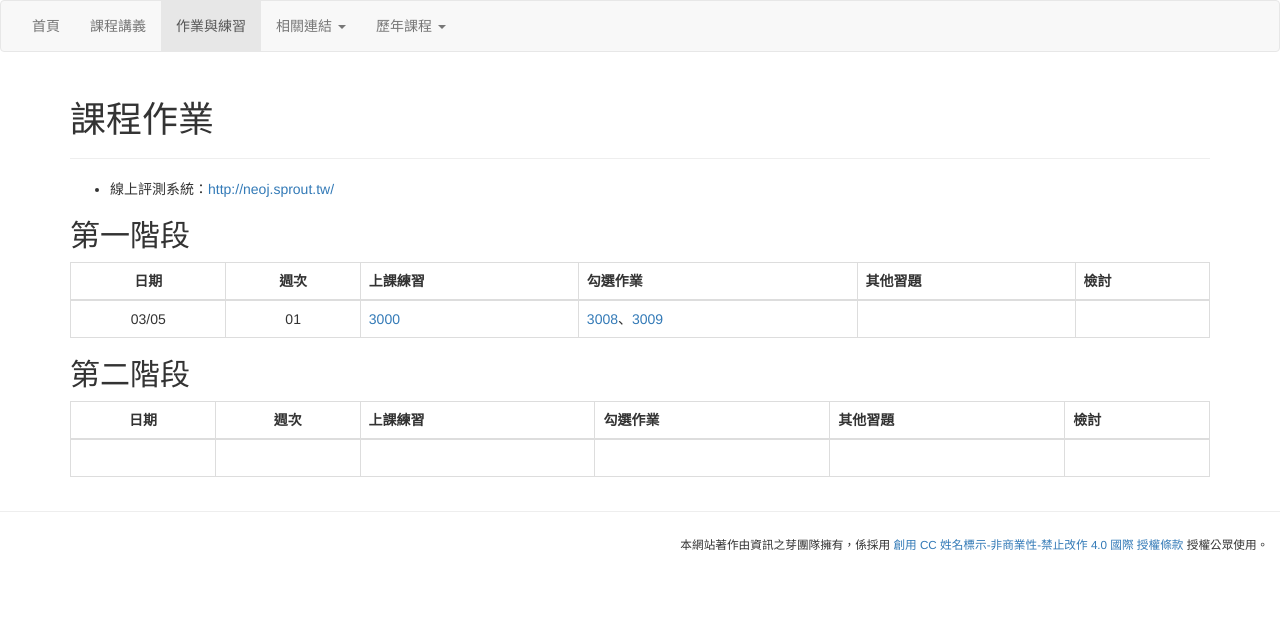
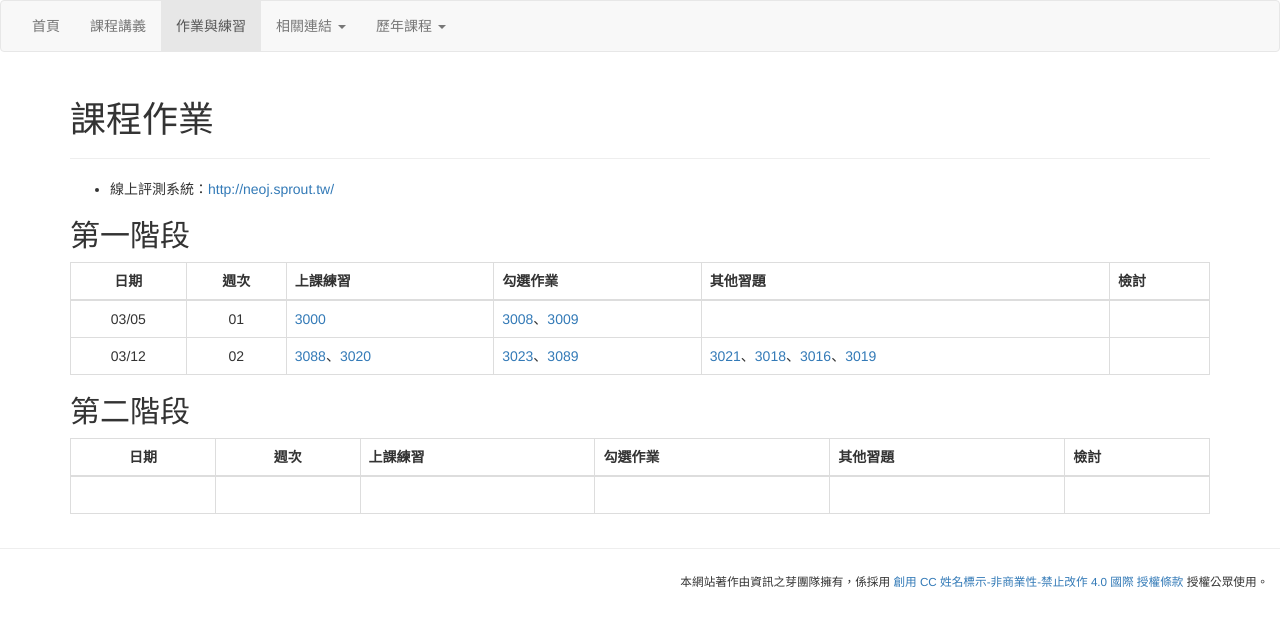
Before and after one commit to tw-csie-sprout/py2023, a Jekyll site: the page built from homework.md, in a window 1280 px wide. Shown: the top 627 px of the page. Built offline with Jekyll 4.4.1, drawn with Linux system fonts in a browser that asks for light colours.

Commit message:
Update Week 2 practice
新增 Week 2-2 while 上課練習、勾選作業、其他習題

```diff
--- a/homework.md
+++ b/homework.md
@@ -12,6 +12,7 @@ title: "課程作業"
 | 日期  | 週次 | 上課練習 | 勾選作業 | 其他習題 | 檢討 |
 | :---: | :---: | :--- | :--- | :--- | :--- |
 | 03/05 | 01 | [3000](https://neoj.sprout.tw/problem/3000/) | [3008](https://neoj.sprout.tw/problem/3008/)、[3009](https://neoj.sprout.tw/problem/3009/) |  |  |
+| 03/12 | 02 | [3088](https://neoj.sprout.tw/problem/3088/)、[3020](https://neoj.sprout.tw/problem/3020/) | [3023](https://neoj.sprout.tw/problem/3023/)、[3089](https://neoj.sprout.tw/problem/3089/) | [3021](https://neoj.sprout.tw/problem/3021/)、[3018](https://neoj.sprout.tw/problem/3018/)、[3016](https://neoj.sprout.tw/problem/3016/)、[3019](https://neoj.sprout.tw/problem/3019/) |  |
 
 ## 第二階段
 
```
